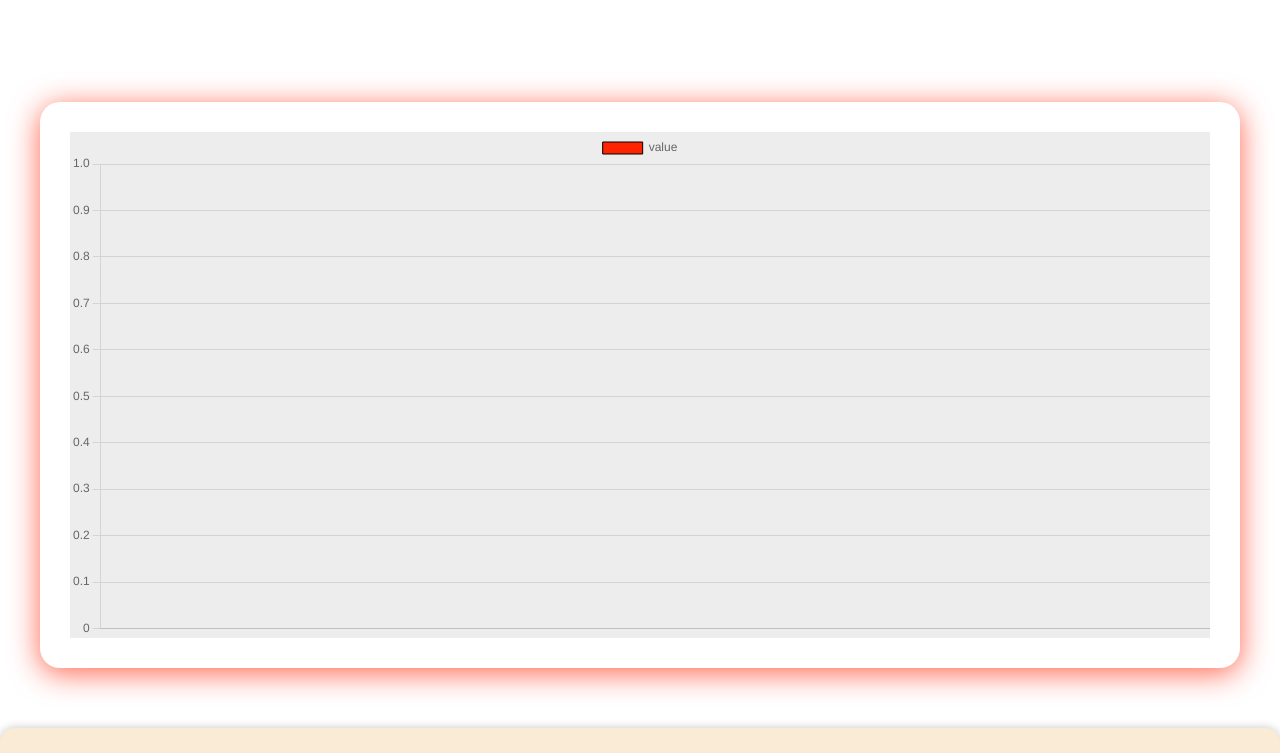
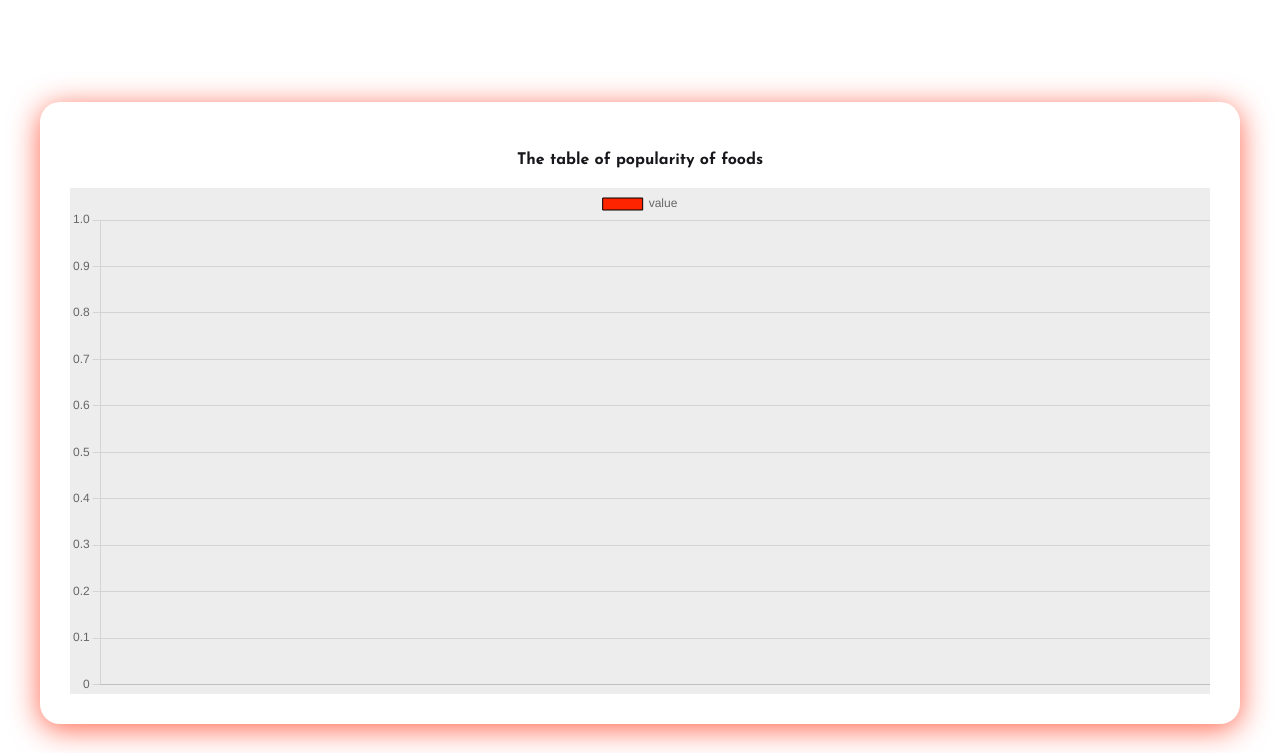
Before and after one commit to zahranoori1996/food-site-js, a website: page index.html in a window 1280 px wide. Shown: the part 2940-3693 px from the top of the page. Drawn offline with nearby package versions, Linux system fonts and the light colour scheme; no server answers.

Commit message:
add title chart

```diff
--- a/index.html
+++ b/index.html
@@ -289,6 +289,7 @@
 
         <div class="environment-chart">
             <div class="chart-container">
+                <h1 >The table of popularity of foods</h1>
                 <canvas id="canvas-chart" width="900" height="400"></canvas>
 
             </div>
--- a/style.css
+++ b/style.css
@@ -492,8 +492,9 @@ button:hover{
   -ms-border-radius: 20px;
   -o-border-radius: 20px;
 }
-.chart-container{
-
+.chart-container h1{
+  text-align: center;
+  padding: 20px 0;
 }
 #canvas-container{
 
```
